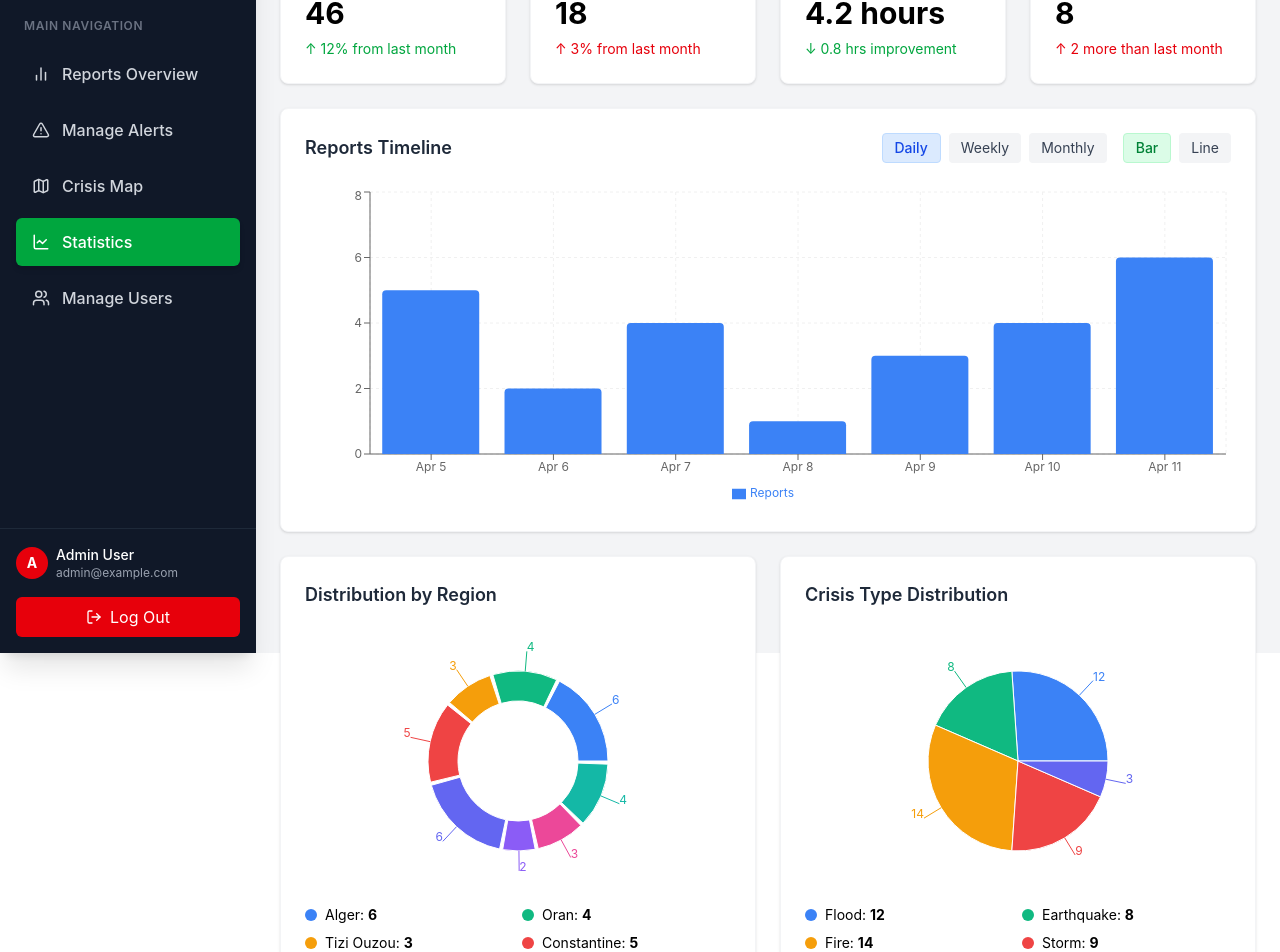
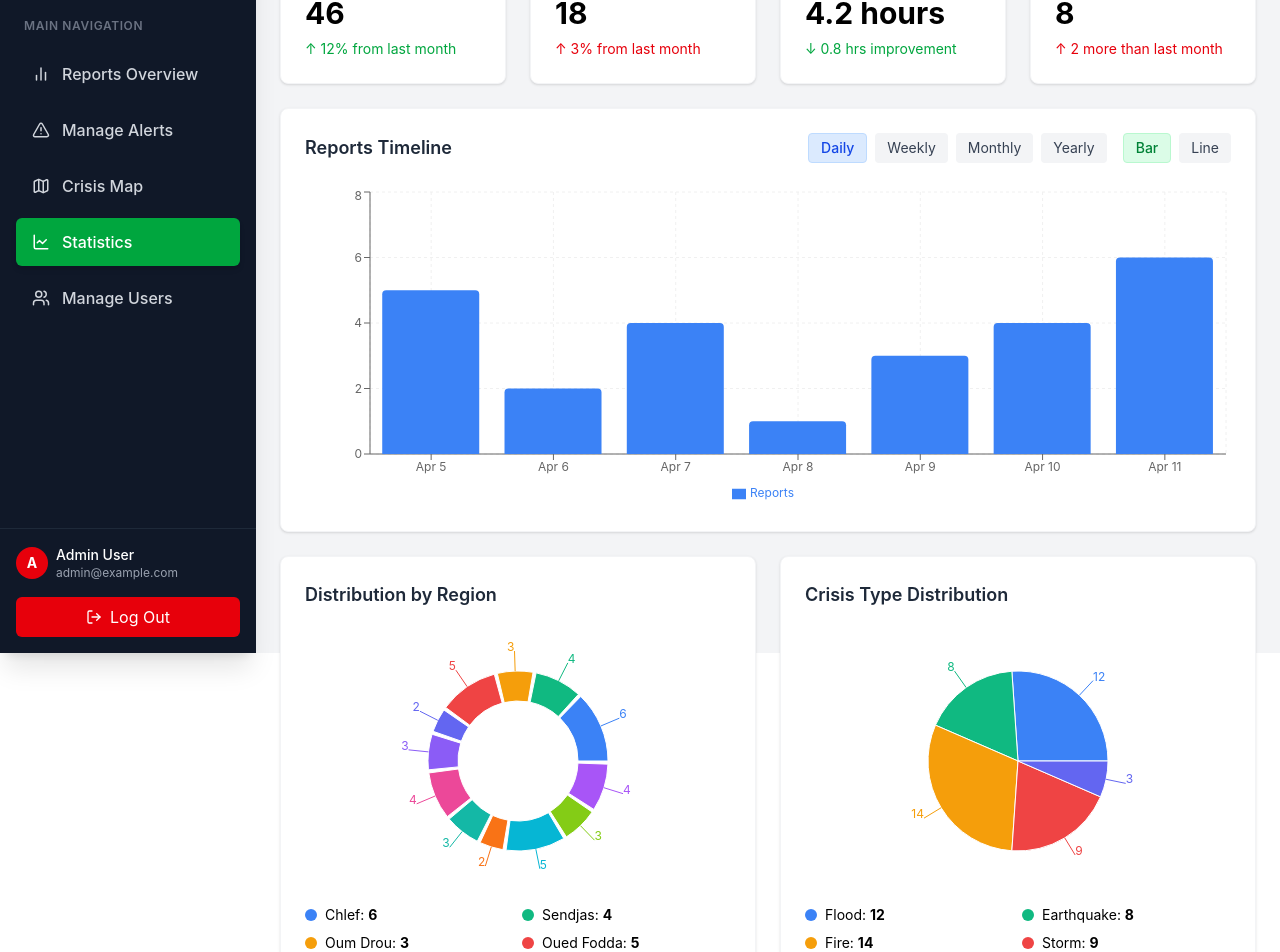
Before and after one commit to mustafaxv7/PFE_2025_SwiftSage, a React (Vite) app in the folder client/: page /admin/statistics in a window 1280 px wide. Shown: the part 147-1099 px from the top of the page. Built offline with nearby package versions, Linux system fonts and the light colour scheme.

Commit message:
fixed the statics examples

```diff
--- a/client/src/components/dashboard/admin/AdminStatics.jsx
+++ b/client/src/components/dashboard/admin/AdminStatics.jsx
@@ -12,7 +12,7 @@ const COLORS = [
     "#14b8a6", "#f97316", "#06b6d4", "#84cc16", "#a855f7", "#d946ef", "#0ea5e9"
 ];
 
-const AdminStatistics = () => {
+const AdminStatics = () => {
     const [view, setView] = useState("daily");
     const [chartType, setChartType] = useState("bar");
     const dashboardRef = useRef(); // REF for html2canvas
@@ -38,18 +38,28 @@ const AdminStatistics = () => {
             { date: "Feb 2025", count: 18 },
             { date: "Mar 2025", count: 22 },
             { date: "Apr 2025", count: 15 },
+        ],
+        yearly: [
+            { date: "2022", count: 32 },
+            { date: "2023", count: 48 },
+            { date: "2024", count: 67 },
+            { date: "2025", count: 46 },
         ]
     };
 
     const distributionByWilaya = [
-        { name: "Alger", value: 6 },
-        { name: "Oran", value: 4 },
-        { name: "Tizi Ouzou", value: 3 },
-        { name: "Constantine", value: 5 },
         { name: "Chlef", value: 6 },
-        { name: "Blida", value: 2 },
-        { name: "Annaba", value: 3 },
-        { name: "Sétif", value: 4 },
+        { name: "Sendjas", value: 4 },
+        { name: "Oum Drou", value: 3 },
+        { name: "Oued Fodda", value: 5 },
+        { name: "Beni Rached", value: 2 },
+        { name: "Ouled Abbes", value: 3 },
+        { name: "El Karimia", value: 4 },
+        { name: "Harchoun", value: 3 },
+        { name: "Beni Bouateb", value: 2 },
+        { name: "Zeboudja", value: 5 },
+        { name: "Bénairia", value: 3 },
+        { name: "Bouzeghaia", value: 4 },
     ];
 
     const crisisTypeData = [
@@ -202,7 +212,7 @@ const exportPDF = () => {
                     <h3 className="text-lg font-semibold text-gray-800">Reports Timeline</h3>
                     <div className="flex flex-col sm:flex-row gap-3 sm:gap-4 w-full sm:w-auto">
                         <div className="flex flex-wrap gap-2">
-                            {["daily", "weekly", "monthly"].map((type) => (
+                            {["daily", "weekly", "monthly", "yearly"].map((type) => (
                                 <button
                                     key={type}
                                     onClick={() => setView(type)}
@@ -237,19 +247,19 @@ const exportPDF = () => {
                         {chartType === 'bar' ? (
                             <BarChart data={reportData[view]}>
                                 <CartesianGrid strokeDasharray="3 3" stroke="#f0f0f0" />
-                                <XAxis dataKey="date" tick={{fontSize: window.innerWidth < 768 ? 10 : 12}} />
-                                <YAxis tick={{fontSize: window.innerWidth < 768 ? 10 : 12}} />
+                                <XAxis dataKey="date" tick={{ fontSize: window.innerWidth < 768 ? 10 : 12 }} />
+                                <YAxis tick={{ fontSize: window.innerWidth < 768 ? 10 : 12 }} />
                                 <Tooltip />
-                                <Legend wrapperStyle={{fontSize: window.innerWidth < 768 ? 10 : 12}} />
+                                <Legend wrapperStyle={{ fontSize: window.innerWidth < 768 ? 10 : 12 }} />
                                 <Bar dataKey="count" fill="#3b82f6" name="Reports" radius={[4, 4, 0, 0]} />
                             </BarChart>
                         ) : (
                             <LineChart data={reportData[view]}>
                                 <CartesianGrid strokeDasharray="3 3" stroke="#f0f0f0" />
-                                <XAxis dataKey="date" tick={{fontSize: window.innerWidth < 768 ? 10 : 12}} />
-                                <YAxis tick={{fontSize: window.innerWidth < 768 ? 10 : 12}} />
+                                <XAxis dataKey="date" tick={{ fontSize: window.innerWidth < 768 ? 10 : 12 }} />
+                                <YAxis tick={{ fontSize: window.innerWidth < 768 ? 10 : 12 }} />
                                 <Tooltip />
-                                <Legend wrapperStyle={{fontSize: window.innerWidth < 768 ? 10 : 12}} />
+                                <Legend wrapperStyle={{ fontSize: window.innerWidth < 768 ? 10 : 12 }} />
                                 <Line
                                     type="monotone"
                                     dataKey="count"
@@ -277,7 +287,7 @@ const exportPDF = () => {
                                     innerRadius={window.innerWidth < 768 ? 40 : 60}
                                     outerRadius={window.innerWidth < 768 ? 70 : 90}
                                     paddingAngle={2}
-                                    label={{fontSize: window.innerWidth < 768 ? 10 : 12}}
+                                    label={{ fontSize: window.innerWidth < 768 ? 10 : 12 }}
                                 >
                                     {distributionByWilaya.map((entry, index) => (
                                         <Cell key={`cell-${index}`} fill={COLORS[index % COLORS.length]} />
@@ -319,7 +329,7 @@ const exportPDF = () => {
                                     innerRadius={0}
                                     outerRadius={window.innerWidth < 768 ? 70 : 90}
                                     paddingAngle={0}
-                                    label={{fontSize: window.innerWidth < 768 ? 10 : 12}}
+                                    label={{ fontSize: window.innerWidth < 768 ? 10 : 12 }}
                                 >
                                     {crisisTypeData.map((entry, index) => (
                                         <Cell key={`cell-${index}`} fill={COLORS[index % COLORS.length]} />
@@ -354,4 +364,4 @@ const exportPDF = () => {
     );
 };
 
-export default AdminStatistics;
+export default AdminStatics;
```
Lines whose indentation alone changed are shown as unchanged.
